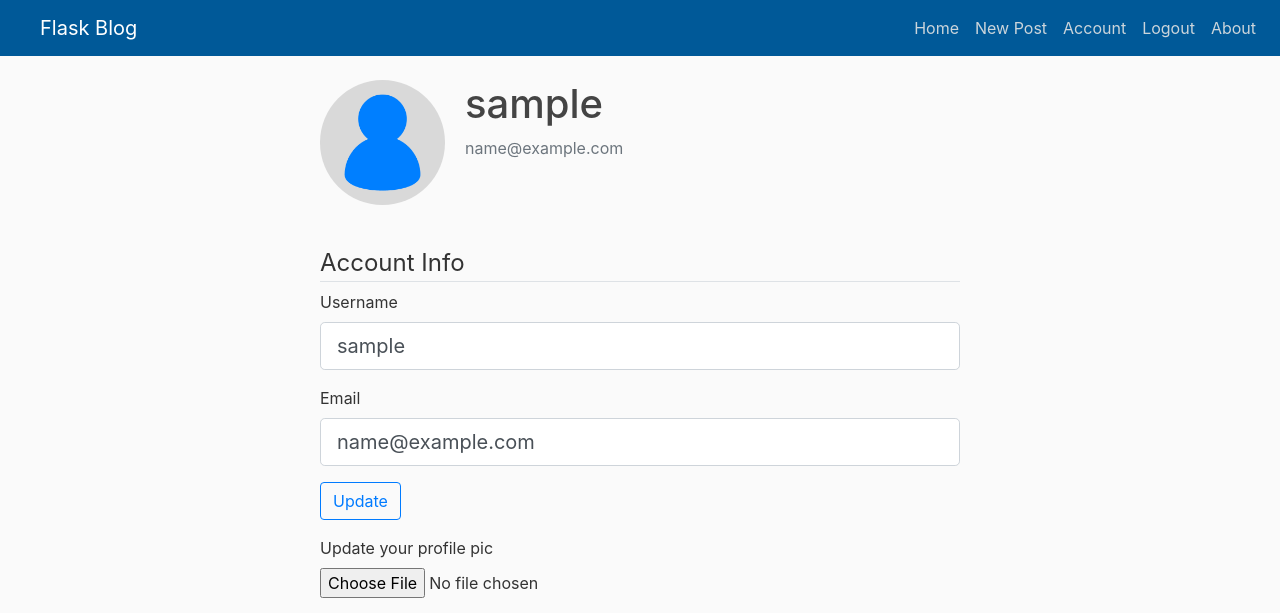
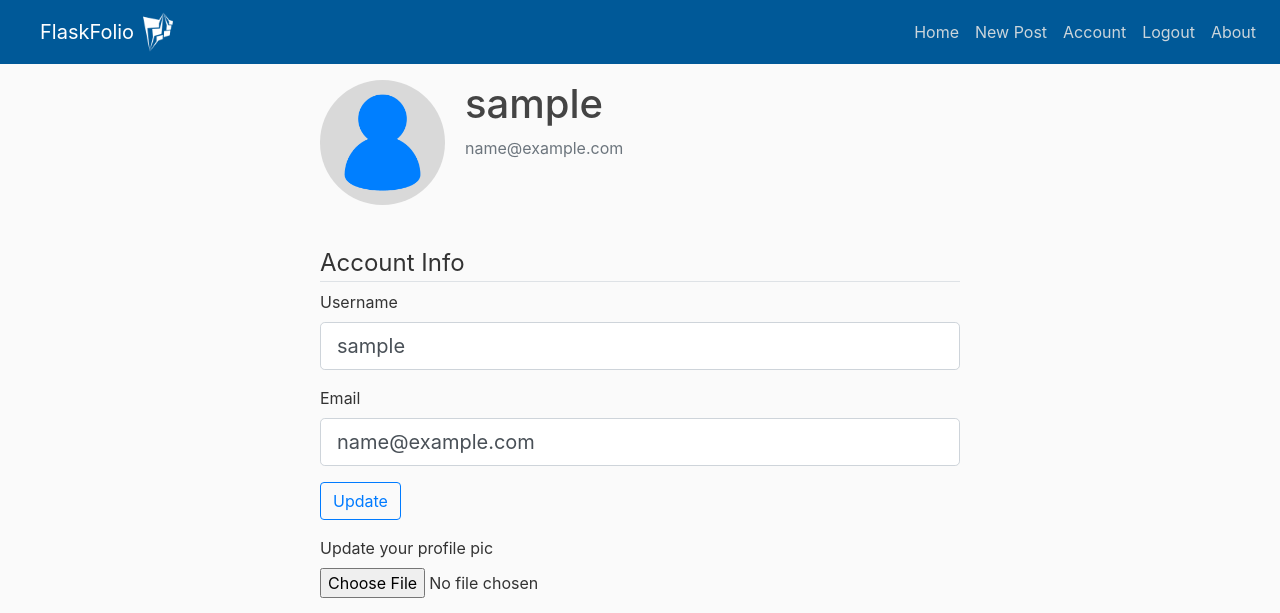
Before and after one commit to bitbard3/blog-flask, a Flask app: page /account in a window 1280 px wide. Shown: the top 613 px of the page. Run offline with Flask 3, Linux system fonts and the light colour scheme; the visitor is signed in with stand-in values (Sample User, id 1); some libraries are stand-ins or nearby versions.

Commit message:
Change website name and add logo

```diff
--- a/blogsite/static/main.css
+++ b/blogsite/static/main.css
@@ -95,3 +95,10 @@ h1, h2, h3, h4, h5, h6 {
 .legend-text{
   font-size: 2rem;
 }
+.brand-logo{
+  width: 3rem;
+  height: 3rem ;
+}
+.brand-name-custom{
+  margin-right: 0;
+}
--- a/blogsite/templates/layout.html
+++ b/blogsite/templates/layout.html
@@ -11,16 +11,20 @@
     <link rel="stylesheet" type="text/css" href="{{ url_for('static', filename='main.css') }}">
 
     {% if title %}
-        <title>Flask Blog - {{ title }}</title>
+        <title>FlaskFolio - {{ title }}</title>
     {% else %}
-        <title>Flask Blog</title>
+        <title>FlaskFolio</title>
     {% endif %}
 </head>
 <body>
+
     <header class="site-header">
       <nav class="navbar navbar-expand-md navbar-dark bg-steel fixed-top">
 
-          <a class="navbar-brand brand-name" href="/">Flask Blog</a>
+          <a class="navbar-brand brand-name brand-name-custom" href="/">FlaskFolio</a>
+
+            <img class="brand-logo" src="{{url_for('static',filename='/images/icon.png')}}">
+
           <button class="navbar-toggler" type="button" data-toggle="collapse" data-target="#navbarToggle" aria-controls="navbarToggle" aria-expanded="false" aria-label="Toggle navigation">
             <span class="navbar-toggler-icon"></span>
           </button>
@@ -41,6 +45,7 @@
           </div>
       </nav>
     </header>
+
     {%with messages = get_flashed_messages(with_categories = true)%}
     {% if  messages%}
     {% for category,message in messages  %}
```
Also changed, not shown: blogsite/static/images/icon.png (added).
